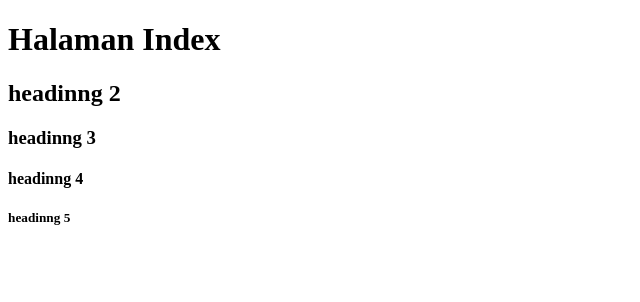
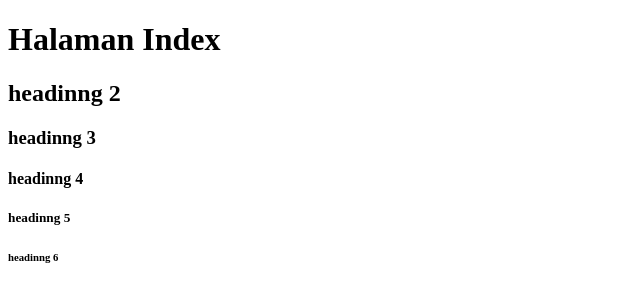
Before and after one commit to klee-bakudan/todo-list, a plain HTML site: page index.html in a window 1280 px wide. Shown: the full height of the page, 0-640 px from the left. Drawn offline with Linux system fonts and the light colour scheme.

Commit message:
ubah index

```diff
--- a/index.html
+++ b/index.html
@@ -11,5 +11,6 @@
     <h3>headinng 3</h3>
     <h4>headinng 4</h4>
     <h5>headinng 5</h5>
+    <h6>headinng 6</h6>
 </body>
 </html>
```
